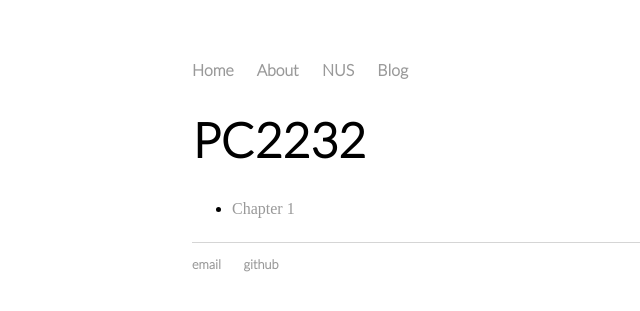
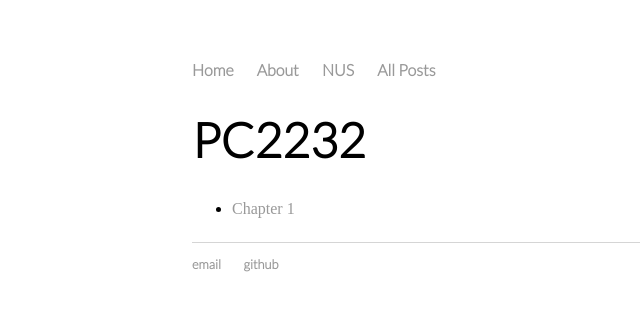
Before and after one commit to serriferous/initial.github.io, a Jekyll site: the page built from PC2232.html, in a window 1280 px wide. Shown: the top 311 px of the page, without its empty margins (0-640 px from the left). Built offline with Jekyll 4.4.1, drawn with Linux system fonts in a browser that asks for light colours.

Commit message:
Update default.html

```diff
--- a/_layouts/default.html
+++ b/_layouts/default.html
@@ -11,7 +11,7 @@
 	        		<li><a href="/">Home</a></li>
 		        	<li><a href="/about">About</a></li>
 	        		<li><a href="/NUS">NUS</a></li>
-	        		<li><a href="/blog">Blog</a></li>
+	        		<li><a href="/blog">All Posts</a></li>
 	    		</ul>
 			</nav>
 			<div class="container">
```
